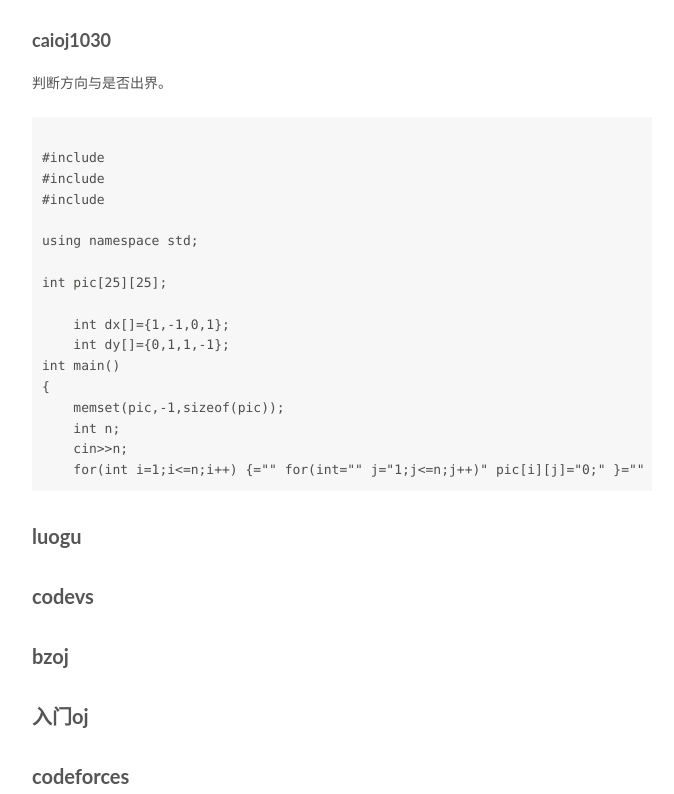
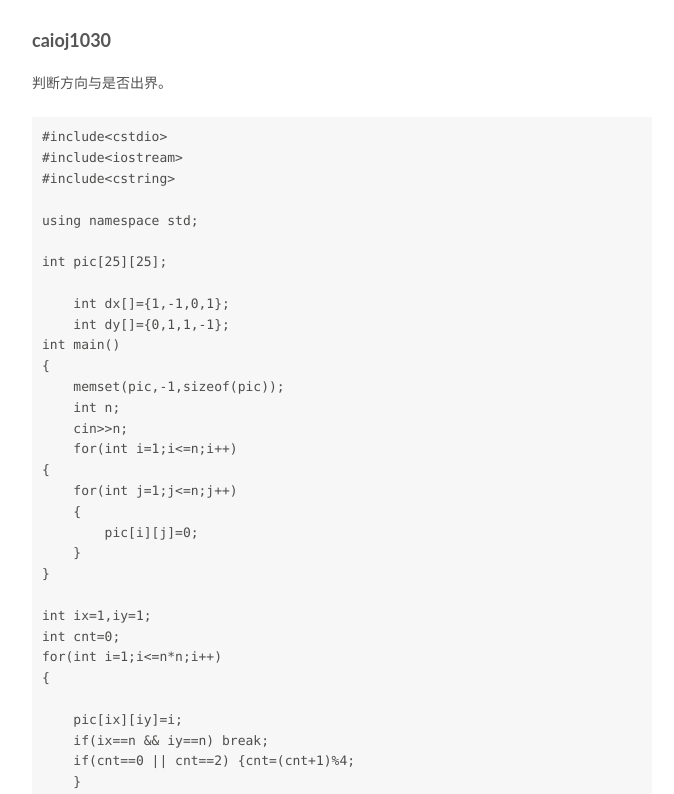
Before and after one commit to ziapro/ziapro.github.io, a plain HTML site: page index.html in a window 1280 px wide. Shown: the part 1768-2562 px from the top of the page, without its empty margins (428-1102 px from the left). Drawn offline with Linux system fonts and the light colour scheme; some packages are replaced by stand-ins of ours; a script that the page names is missing.

Commit message:
Site updated: 2017-10-16 20:53:46

```diff
--- a/css/main.css
+++ b/css/main.css
@@ -1828,7 +1828,7 @@ pre .javascript .function {
   width: 4px;
   height: 4px;
   border-radius: 50%;
-  background: #4bffff;
+  background: #2b219e;
 }
 .links-of-blogroll {
   font-size: 13px;
--- a/index.html
+++ b/index.html
@@ -421,10 +421,9 @@ int main()
     return 0;
 }
 </code></pre><h2 id="caioj"><a href="#caioj" class="headerlink" title="caioj"></a>caioj</h2><h3 id="caioj1030"><a href="#caioj1030" class="headerlink" title="caioj1030"></a>caioj1030</h3><p>判断方向与是否出界。</p>
-<pre><code>
-#include<cstdio>
-#include<iostream>
-#include<cstring>
+<pre><code>#include&lt;cstdio&gt;
+#include&lt;iostream&gt;
+#include&lt;cstring&gt;
 
 using namespace std;
 
@@ -436,12 +435,38 @@ int main()
 {
     memset(pic,-1,sizeof(pic));
     int n;
-    cin>>n;
-    for(int i=1;i<=n;i++) {="" for(int="" j="1;j<=n;j++)" pic[i][j]="0;" }="" int="" ix="1,iy=1;" cnt="0;" i="1;i<=n*n;i++)" pic[ix][iy]="i;" if(ix="=n" &&="" iy="=n)" break;="" if(cnt="=0" ||="" {cnt="(cnt+1)%4;" while(pic[="" ix+dx[cnt]="" ][="" iy+dy[cnt]="" ])="" my="1;my<=n;my++)" mx="1;mx<=n;mx++)" printf("%4d",pic[my][mx]);="" if(mx="=n)" cout<<"\n";="" return="" 0;="" <="" code=""></=n;i++)></cstring></iostream></cstdio></code></pre>
+    cin&gt;&gt;n;
+    for(int i=1;i&lt;=n;i++)
+{
+    for(int j=1;j&lt;=n;j++)
+    {
+        pic[i][j]=0;
+    }
+}
 
+int ix=1,iy=1;
+int cnt=0;
+for(int i=1;i&lt;=n*n;i++)
+{
 
+    pic[ix][iy]=i;
+    if(ix==n &amp;&amp; iy==n) break;
+    if(cnt==0 || cnt==2) {cnt=(cnt+1)%4;
+    }
+    while(pic[ ix+dx[cnt] ][ iy+dy[cnt] ]) cnt=(cnt+1)%4;
+    ix=ix+dx[cnt];
+    iy=iy+dy[cnt];
+}
+for(int my=1;my&lt;=n;my++)
+    for(int mx=1;mx&lt;=n;mx++)
+        {
+            printf(&quot;%4d&quot;,pic[my][mx]);
+            if(mx==n) cout&lt;&lt;&quot;\n&quot;;
 
-<h2 id="luogu"><a href="#luogu" class="headerlink" title="luogu"></a>luogu</h2><h2 id="codevs"><a href="#codevs" class="headerlink" title="codevs"></a>codevs</h2><h2 id="bzoj"><a href="#bzoj" class="headerlink" title="bzoj"></a>bzoj</h2><h2 id="入门oj"><a href="#入门oj" class="headerlink" title="入门oj"></a>入门oj</h2><h2 id="codeforces"><a href="#codeforces" class="headerlink" title="codeforces"></a>codeforces</h2>
+        }
+return 0;
+}
+</code></pre><h2 id="luogu"><a href="#luogu" class="headerlink" title="luogu"></a>luogu</h2><h2 id="codevs"><a href="#codevs" class="headerlink" title="codevs"></a>codevs</h2><h2 id="bzoj"><a href="#bzoj" class="headerlink" title="bzoj"></a>bzoj</h2><h2 id="入门oj"><a href="#入门oj" class="headerlink" title="入门oj"></a>入门oj</h2><h2 id="codeforces"><a href="#codeforces" class="headerlink" title="codeforces"></a>codeforces</h2>
 
 
 
```
Also changed, not shown: tijie/index.html (+32 -7 lines).
